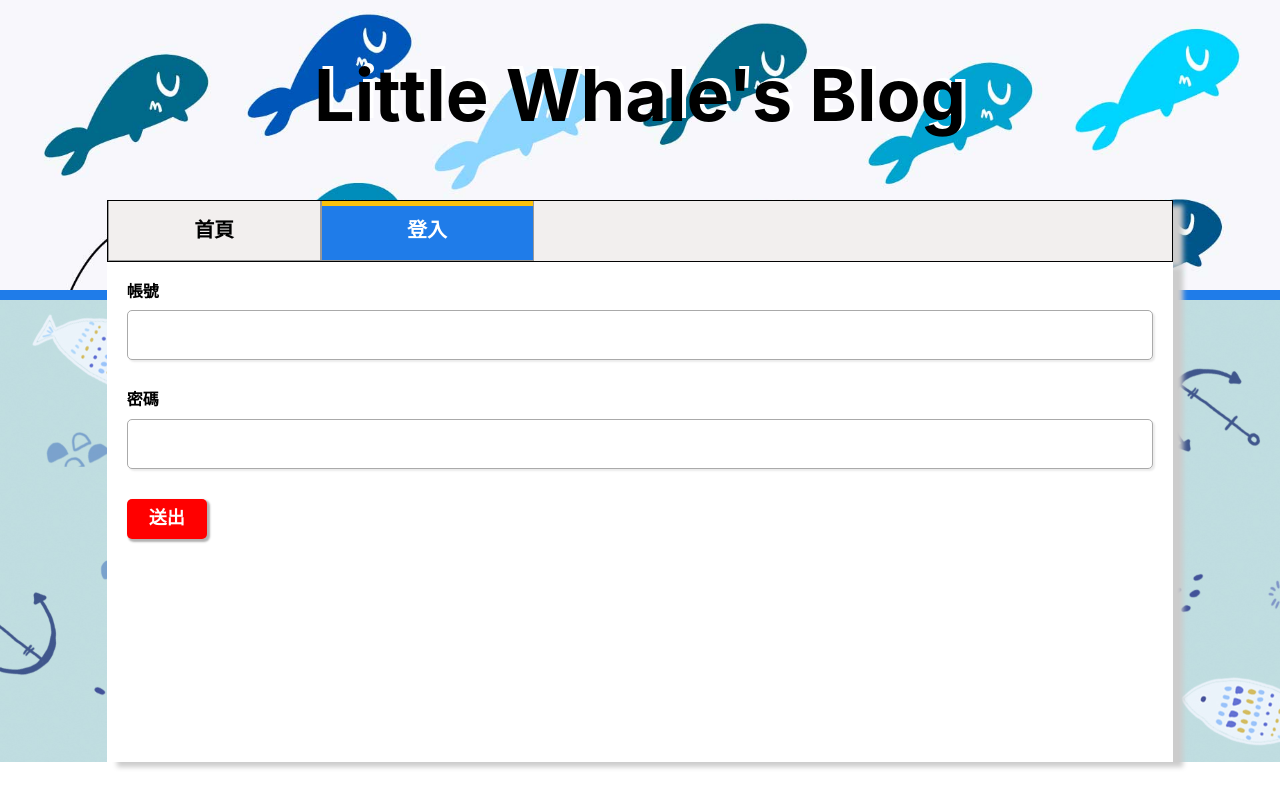
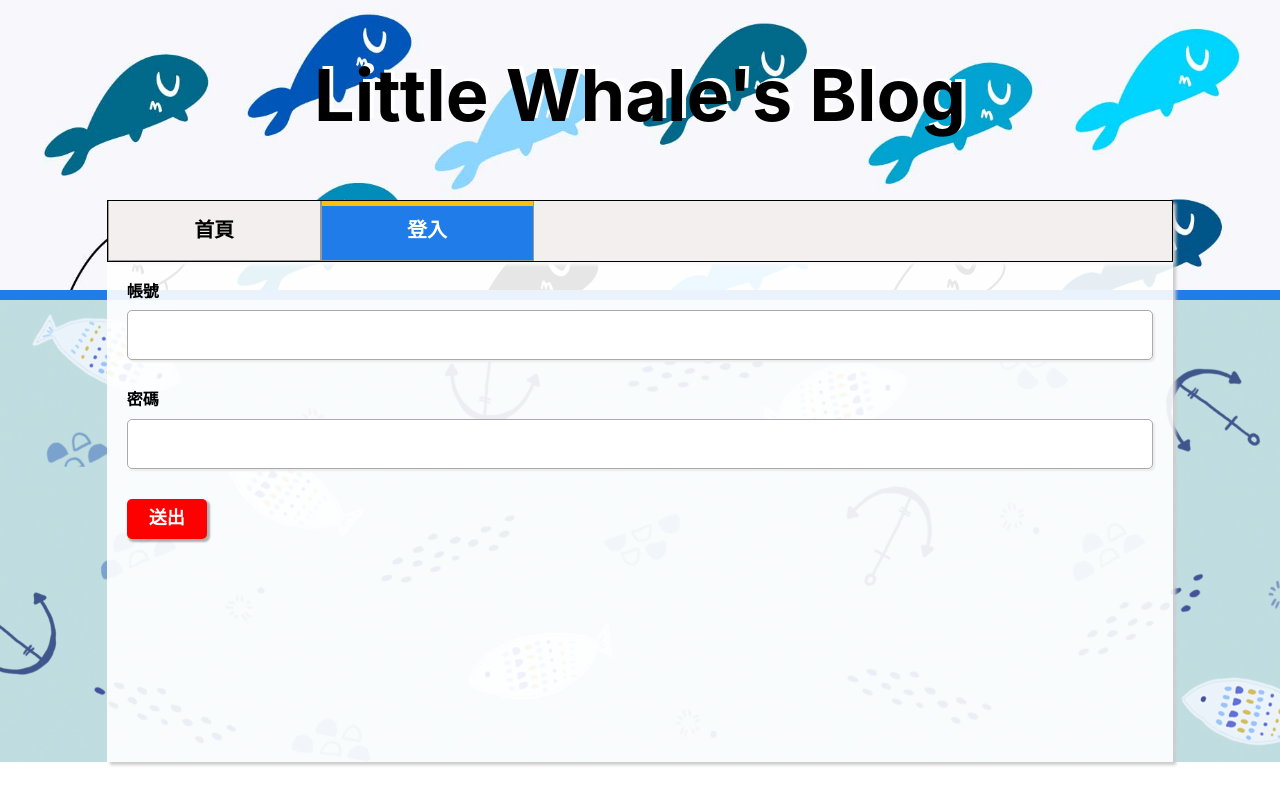
Before and after one commit to k5545332/ReactBoard, a React (Create React App) app: page /#/Login in a window 1280 px wide. Built offline with nearby package versions, Linux system fonts and the light colour scheme.

Commit message:
更改樣式

```diff
--- a/src/component/Nav.js
+++ b/src/component/Nav.js
@@ -8,7 +8,7 @@ const NavDiv = styled.nav`
   background: #f2efee;
   display: flex;
   align-items: center;
-  box-shadow: 10px 5px 5px #ccc;
+  box-shadow: 3px 3px 3px #ccc;
   >div{
     width: 20%;
     height: 60px;
--- a/src/component/Wrapper.js
+++ b/src/component/Wrapper.js
@@ -11,11 +11,17 @@ const NewContainer = styled(Container)`
 
 const Content = styled.div`
   padding:20px;
-  background:#fff;
-  box-shadow: 10px 5px 5px #ccc;
+  box-shadow: 3px 3px 3px #ccc;
   min-height:500px;
+  background: rgba(255,255,255,0.9);
+
   @media (max-width:768px){
     background: url(${bg2}) repeat 0 0 / 100%;
+    >div{
+      background: rgba(255,255,255,0.9);
+      border-radius: 15px;
+      padding:10px;
+    }
   }
 `;
 
@@ -33,8 +39,10 @@ function Wrapper(props) {
           <Col lg={10}>
             <NavBar />
             <Content>
-              <a href='https://.pngtree.com/free-backgrounds' style={{display:'none'}}>來自的免費背景照片 .pngtree.com/</a>
-              {props.children}
+              <div>
+                <a href='https://.pngtree.com/free-backgrounds' style={{display:'none'}}>來自的免費背景照片 .pngtree.com/</a>
+                {props.children}
+              </div>
             </Content>
           </Col>
         </Row>
```
